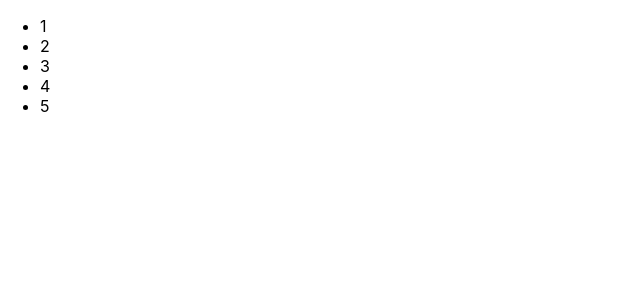
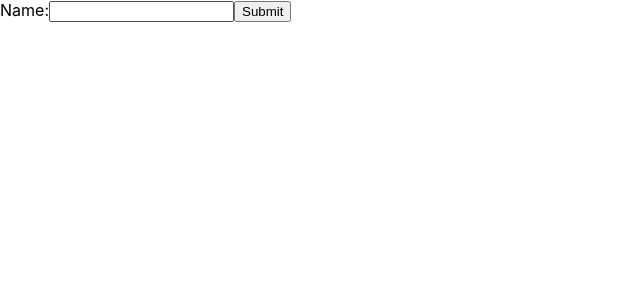
Before and after one commit to chaspy/react-document, a React (Create React App) app: page / in a window 1280 px wide. Shown: the top 300 px of the page, without its empty margins (0-640 px from the left). Built offline with nearby package versions, Linux system fonts and the light colour scheme.

Commit message:
NameForm

```diff
--- /dev/null
+++ b/src/NameForm.js
@@ -0,0 +1,38 @@
+import React from 'react';
+
+class NameForm extends React.Component {
+  constructor(props) {
+    super(props);
+    this.state = { vaiue: '' };
+
+    this.handleChange = this.handleChange.bind(this);
+    this.handleSubmit = this.handleSubmit.bind(this);
+  }
+
+  handleChange(event) {
+    this.setState({ value: event.target.value });
+  }
+
+  handleSubmit(event) {
+    alert('A name was submitted: ' + this.state.value);
+    event.preventDefault();
+  }
+
+  render() {
+    return (
+      <form onSubmit={this.handleSubmit}>
+        <label>
+          Name:
+          <input
+            type="text"
+            value={this.state.value}
+            onChange={this.handleChange}
+          />
+        </label>
+        <input type="submit" value="Submit" />
+      </form>
+    );
+  }
+}
+
+export default NameForm;
--- a/src/index.js
+++ b/src/index.js
@@ -1,12 +1,12 @@
 import React from 'react';
 import ReactDOM from 'react-dom/client';
 import './index.css';
-import NumberList from './NumberList';
+import NameForm from './NameForm';
 import reportWebVitals from './reportWebVitals';
 
 const root = ReactDOM.createRoot(document.getElementById('root'));
 const numbers = [1, 2, 3, 4, 5];
-root.render(<NumberList numbers={numbers} />);
+root.render(<NameForm numbers={numbers} />);
 
 // If you want to start measuring performance in your app, pass a function
 // to log results (for example: reportWebVitals(console.log))
```
